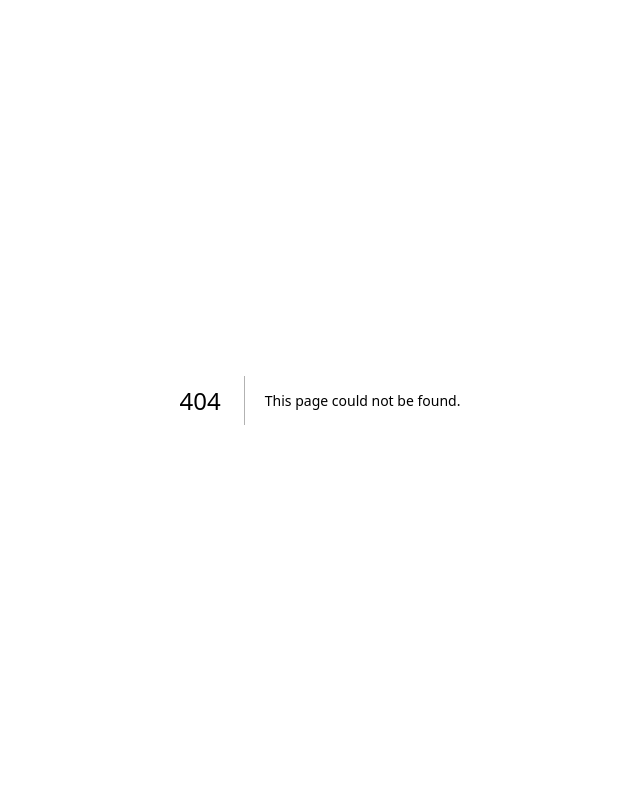
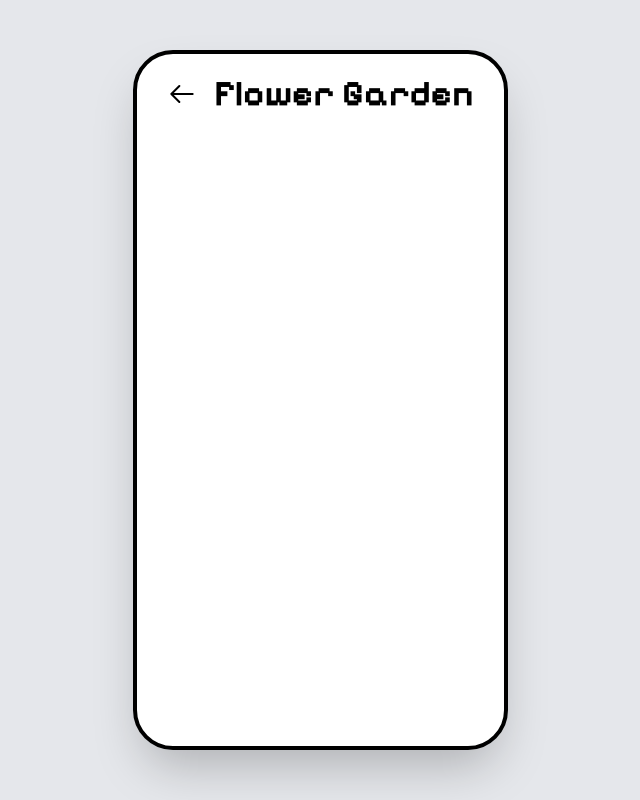
Before and after one commit to jarvin-s/group-project-owow, a Next.js app: page /flower-garden in a window 1280 px wide. Before the commit this address had no page. Shown: the whole page, without its empty margins (320-960 px from the left). Built offline with nearby package versions, Linux system fonts and the light colour scheme.

Commit message:
style: add flower garden mock up + fix bg colour

```diff
--- /dev/null
+++ b/src/app/components/flower-garden.tsx
@@ -0,0 +1,47 @@
+import Link from "next/link";
+
+import { Pixelify_Sans } from "next/font/google";
+
+const pixelify = Pixelify_Sans({
+  subsets: ["latin"],
+  weight: ["400", "500", "600", "700"],
+});
+
+export default function FlowerGarden() {
+  return (
+    <>
+      <div
+        className={`flex flex-col items-center justify-center h-screen ${pixelify.className}`}
+      >
+        <div className="bg-white w-[375px] h-[700px] rounded-[40px] shadow-2xl border-4 border-black flex flex-col p-5 overflow-y-auto">
+          <div className="flex items-center justify-center flex-row gap-4">
+            <Link href="/">
+              <ArrowLeft />
+            </Link>
+            <h1 className="text-4xl font-bold text-black">Flower Garden</h1>
+          </div>
+        </div>
+      </div>
+    </>
+  );
+}
+
+function ArrowLeft() {
+  return (
+    <svg
+      xmlns="http://www.w3.org/2000/svg"
+      width="32"
+      height="32"
+      viewBox="0 0 24 24"
+    >
+      <path
+        fill="none"
+        stroke="currentColor"
+        strokeLinecap="round"
+        strokeLinejoin="round"
+        strokeWidth="1.5"
+        d="M20 12H4m0 0l6-6m-6 6l6 6"
+      />
+    </svg>
+  );
+}
--- /dev/null
+++ b/src/app/flower-garden/page.tsx
@@ -0,0 +1,9 @@
+import FlowerGarden from "../components/flower-garden";
+
+export default function FlowerGardenPage() {
+  return (
+    <>
+      <FlowerGarden />
+    </>
+  );
+}
--- a/src/app/globals.css
+++ b/src/app/globals.css
@@ -1,22 +1,8 @@
 @import "tailwindcss";
 
 :root {
-  --background: #ffffff;
+  --background: #e5e7eb;
   --foreground: #171717;
-}
-
-@theme inline {
-  --color-background: var(--background);
-  --color-foreground: var(--foreground);
-  --font-sans: var(--font-geist-sans);
-  --font-mono: var(--font-geist-mono);
-}
-
-@media (prefers-color-scheme: dark) {
-  :root {
-    --background: #0a0a0a;
-    --foreground: #ededed;
-  }
 }
 
 body {
--- a/src/app/page.tsx
+++ b/src/app/page.tsx
@@ -12,7 +12,7 @@ export default function Home() {
       <div
         className={`flex flex-col items-center justify-center h-screen ${pixelifySans.className}`}
       >
-        <div className="bg-[#0f0f0f] w-[375px] h-[700px] rounded-[40px] shadow-2xl border-4 border-white flex flex-col p-5 overflow-y-auto">
+        <div className="bg-[#0f0f0f] w-[375px] h-[700px] rounded-[40px] shadow-2xl border-4 border-black flex flex-col p-5 overflow-y-auto">
           <h1 className="text-4xl font-bold text- text-white mb-8">Welcome</h1>
           <div className="flex flex-col gap-4">
             <Link href="/tracker">
```
